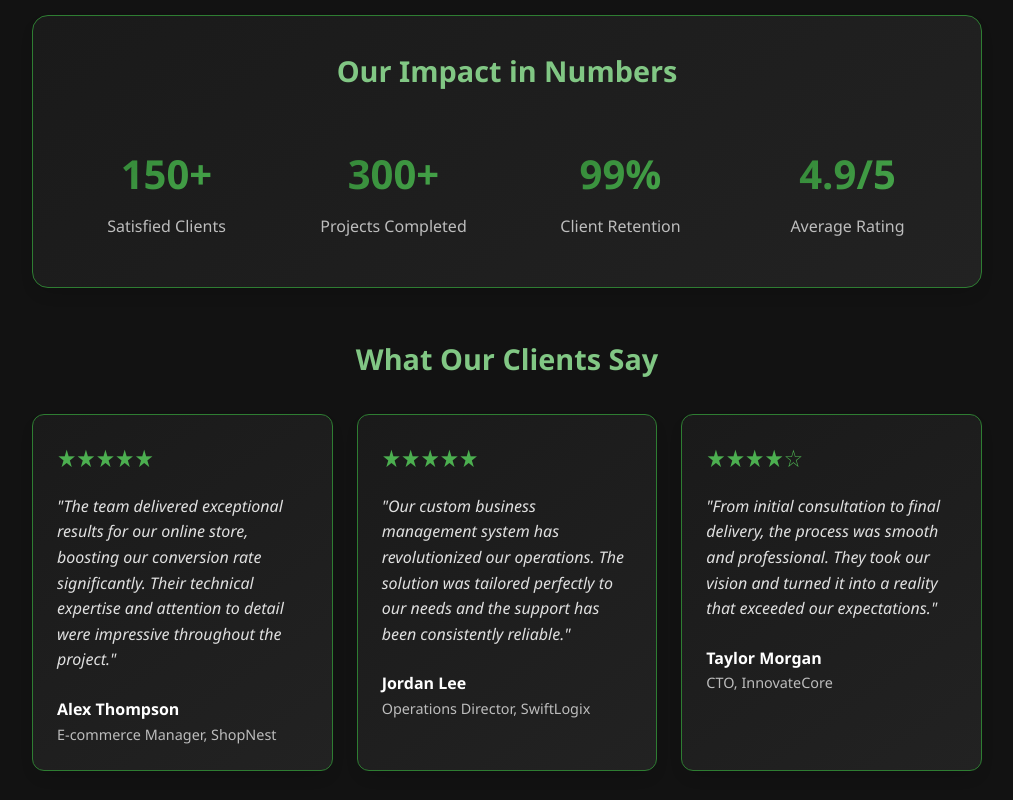
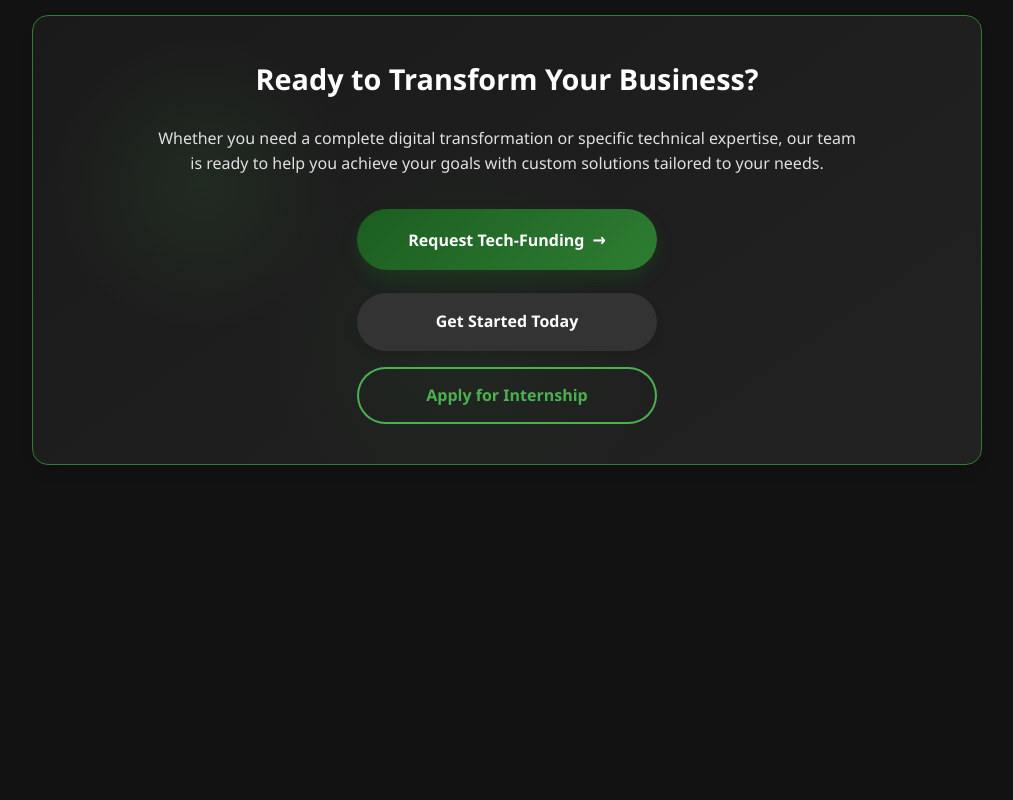
Before and after one commit to cyclicit/cyclicit-client, a React (Create React App) app: page /services in a window 1280 px wide. Shown: the part 1700-2500 px from the top of the page, without its empty margins (258-1271 px from the left). After the commit the page ends 2197 px from the top, so only its background shows below. Built offline with nearby package versions, Linux system fonts and the light colour scheme.

Commit message:
'client'

```diff
--- a/src/components/pages/Services.js
+++ b/src/components/pages/Services.js
@@ -622,187 +622,7 @@ const Services = ({ darkMode }) => {
           </motion.div>
         </motion.div>
 
-        {/* Stats Section */}
-        <motion.div
-          initial={{ opacity: 0 }}
-          animate={{ opacity: 1 }}
-          transition={{ delay: 0.6 }}
-          style={{
-            background: darkMode
-              ? 'linear-gradient(145deg, #1a1a1a, #222)'
-              : 'linear-gradient(145deg, #ffffff, #f5f5f5)',
-            borderRadius: '16px',
-            padding: '2rem',
-            margin: '2rem 0.5rem',
-            boxShadow: darkMode
-              ? '0 8px 20px -10px rgba(0,0,0,0.3)'
-              : '0 8px 20px -10px rgba(0,0,0,0.1)',
-            border: `1px solid ${darkMode ? '#2e7d32' : '#e8f5e9'}`
-          }}
-        >
-          <motion.h2
-            style={{
-              textAlign: 'center',
-              fontSize: 'clamp(1.2rem, 4vw, 1.8rem)',
-              fontWeight: 700,
-              marginBottom: '2rem',
-              color: darkMode ? '#81c784' : '#2e7d32'
-            }}
-          >
-            Our Impact in Numbers
-          </motion.h2>
 
-          <motion.div
-            style={{
-              display: 'grid',
-              gridTemplateColumns: 'repeat(auto-fit, minmax(150px, 1fr))',
-              gap: '1.5rem',
-              textAlign: 'center'
-            }}
-          >
-            {[
-              { value: '150+', label: 'Satisfied Clients' },
-              { value: '300+', label: 'Projects Completed' },
-              { value: '99%', label: 'Client Retention' },
-              { value: '4.9/5', label: 'Average Rating' }
-            ].map((stat, index) => (
-              <motion.div
-                key={index}
-                whileHover={{ y: -5 }}
-                style={{
-                  padding: '1rem'
-                }}
-              >
-                <motion.div
-                  style={{
-                    fontSize: '2.5rem',
-                    fontWeight: 700,
-                    background: 'linear-gradient(135deg, #2e7d32, #4caf50)',
-                    WebkitBackgroundClip: 'text',
-                    WebkitTextFillColor: 'transparent',
-                    marginBottom: '0.5rem'
-                  }}
-                >
-                  {stat.value}
-                </motion.div>
-                <motion.div
-                  style={{
-                    fontSize: '1rem',
-                    color: darkMode ? '#bdbdbd' : '#555555'
-                  }}
-                >
-                  {stat.label}
-                </motion.div>
-              </motion.div>
-            ))}
-          </motion.div>
-        </motion.div>
-
-
-        {/* Testimonials Section */}
-<motion.div
-  initial={{ opacity: 0 }}
-  animate={{ opacity: 1 }}
-  transition={{ delay: 0.8 }}
-  style={{
-    margin: '3rem 0.5rem'
-  }}
->
-  <motion.h2
-    style={{
-      textAlign: 'center',
-      fontSize: 'clamp(1.2rem, 4vw, 1.8rem)',
-      fontWeight: 700,
-      marginBottom: '2rem',
-      color: darkMode ? '#81c784' : '#2e7d32'
-    }}
-  >
-    What Our Clients Say
-  </motion.h2>
-
-  <motion.div
-    style={{
-      display: 'grid',
-      gridTemplateColumns: 'repeat(auto-fit, minmax(300px, 1fr))',
-      gap: '1.5rem'
-    }}
-  >
-    {[
-      {
-        quote: "The team delivered exceptional results for our online store, boosting our conversion rate significantly. Their technical expertise and attention to detail were impressive throughout the project.",
-        author: "Alex Thompson",
-        role: "E-commerce Manager, ShopNest",
-        rating: "★★★★★"
-      },
-      {
-        quote: "Our custom business management system has revolutionized our operations. The solution was tailored perfectly to our needs and the support has been consistently reliable.",
-        author: "Jordan Lee",
-        role: "Operations Director, SwiftLogix",
-        rating: "★★★★★"
-      },
-      {
-        quote: "From initial consultation to final delivery, the process was smooth and professional. They took our vision and turned it into a reality that exceeded our expectations.",
-        author: "Taylor Morgan",
-        role: "CTO, InnovateCore",
-        rating: "★★★★☆"
-      }
-    ].map((testimonial, index) => (
-      <motion.div
-        key={index}
-        whileHover={{ y: -5 }}
-        style={{
-          background: darkMode
-            ? 'linear-gradient(145deg, #1a1a1a, #222)'
-            : 'linear-gradient(145deg, #ffffff, #f5f5f5)',
-          borderRadius: '12px',
-          padding: '1.5rem',
-          boxShadow: darkMode
-            ? '0 8px 20px -10px rgba(0,0,0,0.3)'
-            : '0 8px 20px -10px rgba(0,0,0,0.1)',
-          border: `1px solid ${darkMode ? '#2e7d32' : '#e8f5e9'}`
-        }}
-      >
-        <motion.div
-          style={{
-            fontSize: '1.5rem',
-            color: '#4caf50',
-            marginBottom: '1rem'
-          }}
-        >
-          {testimonial.rating}
-        </motion.div>
-        <motion.p
-          style={{
-            fontStyle: 'italic',
-            lineHeight: '1.6',
-            color: darkMode ? '#e0e0e0' : '#555555',
-            marginBottom: '1.5rem'
-          }}
-        >
-          "{testimonial.quote}"
-        </motion.p>
-        <motion.div>
-          <motion.div
-            style={{
-              fontWeight: 700,
-              color: darkMode ? '#ffffff' : '#333333'
-            }}
-          >
-            {testimonial.author}
-          </motion.div>
-          <motion.div
-            style={{
-              fontSize: '0.9rem',
-              color: darkMode ? '#bdbdbd' : '#666666'
-            }}
-          >
-            {testimonial.role}
-          </motion.div>
-        </motion.div>
-      </motion.div>
-    ))}
-  </motion.div>
-</motion.div>
 
         {/* Animated CTA Section */}
         <motion.div
```
